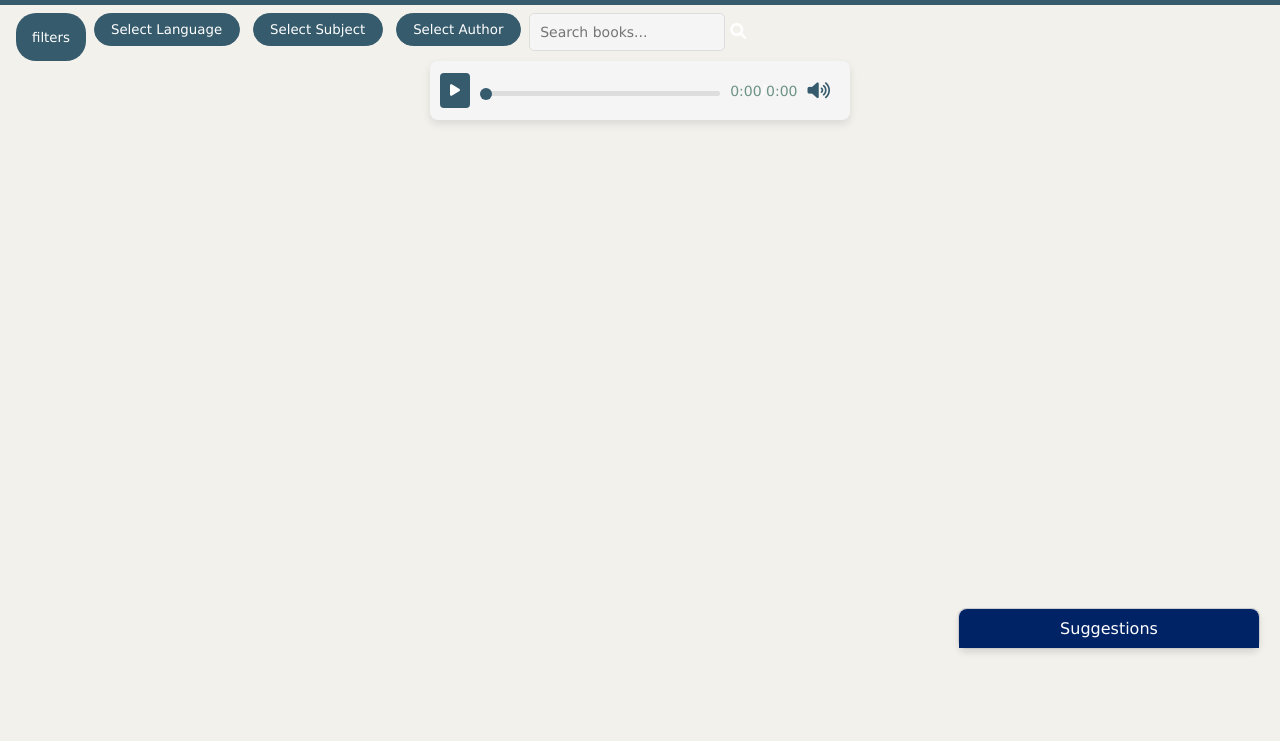
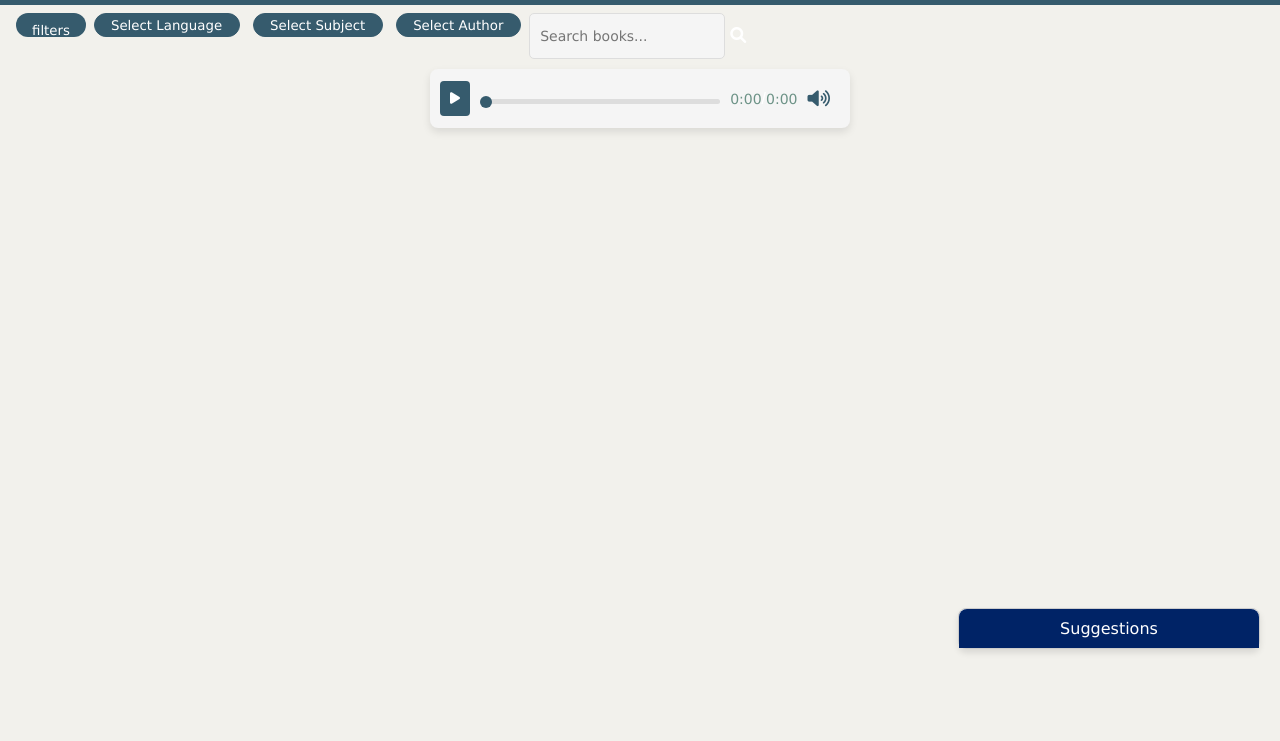
Before and after one commit to sravyam521/audiobook, a website: page public/index.html in a window 1280 px wide. Shown: the part 59-800 px from the top of the page. Drawn offline with Linux system fonts and the light colour scheme; no server answers.

Commit message:
Update style.css

```diff
--- a/public/style.css
+++ b/public/style.css
@@ -46,7 +46,7 @@ nav .suggestions{
 #filterbtn{
     border-radius: 20px;
     background-color: #365B6D;
-    padding: 1vh;
+    height: 3vh;
     padding-left: 2vh;
     padding-right: 2vh;
     border: none;
@@ -61,7 +61,7 @@ nav .suggestions{
     padding-top: 0.5vh;
     border-radius: 20px;
     background-color: #f5f5f5;
-    padding: 1vh;
+    height: 3vh;
     padding-left: 2vh;
     padding-right: 2vh;
     border: 1px solid #365B6D;
@@ -72,7 +72,7 @@ nav .suggestions{
     border-radius: 20px;
     background-color: #365B6D;
     border: 1px solid #365B6D;
-    padding: 1vh;
+    height: 3vh;
     padding-left: 2vh;
     padding-right: 2vh;
     appearance: none;
```
